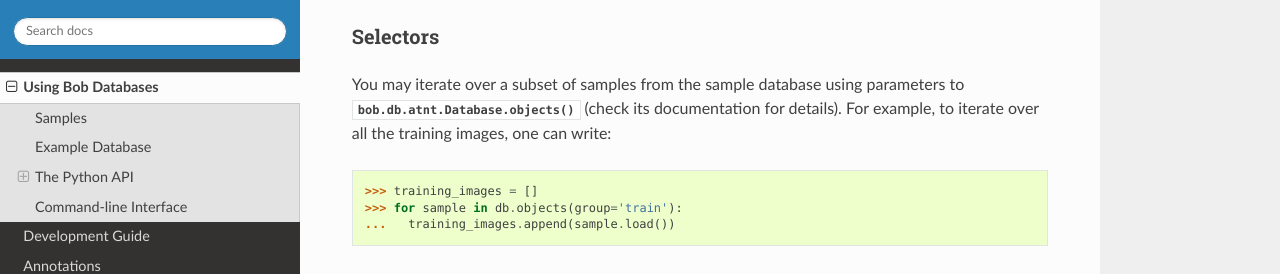
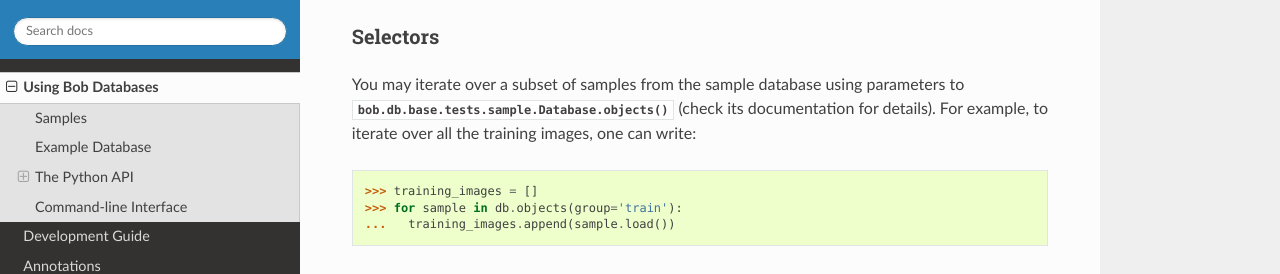
Before and after one commit to bioidiap/bob.db.base, a Sphinx documentation site: the page built from doc/user-guide.rst, in a window 1280 px wide and 900 px high, scrolled down 4098 px. Shown: the part 157-431 px from the top of the window. Built offline with Sphinx 7.4.7 and the Read the Docs theme 2.0.0, drawn with Linux system fonts in a browser that asks for light colours; formulas are drawn with MathJax 3; the version number could not be read and is left out.

Commit message:
Remove trace of bob.db.atnt

```diff
--- a/doc/user-guide.rst
+++ b/doc/user-guide.rst
@@ -243,9 +243,9 @@ Selectors
 =========
 
 You may iterate over a subset of samples from the sample database using
-parameters to :py:meth:`bob.db.atnt.Database.objects` (check its documentation
-for details). For example, to iterate over all the training images, one can
-write:
+parameters to :py:meth:`bob.db.base.tests.sample.Database.objects` (check its
+documentation for details). For example, to iterate over all the training
+images, one can write:
 
 .. doctest:: interface
 
```
